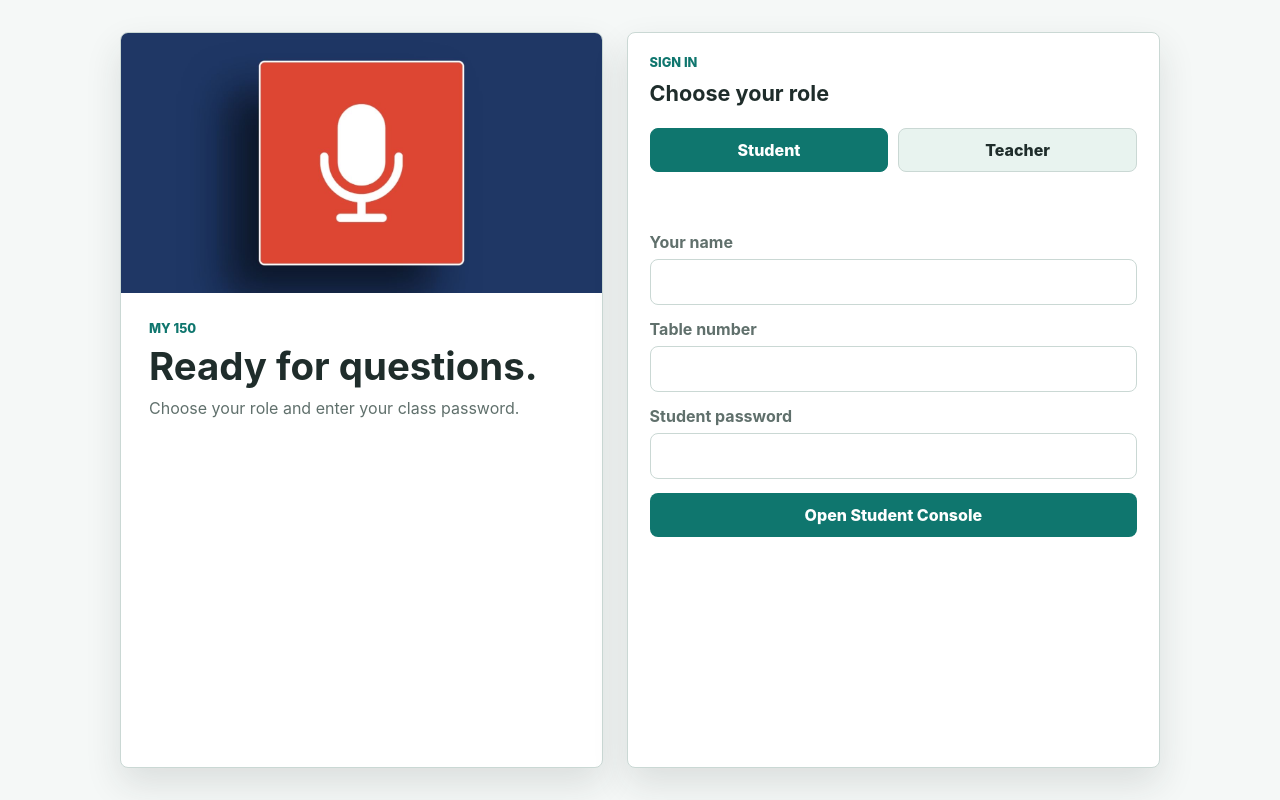
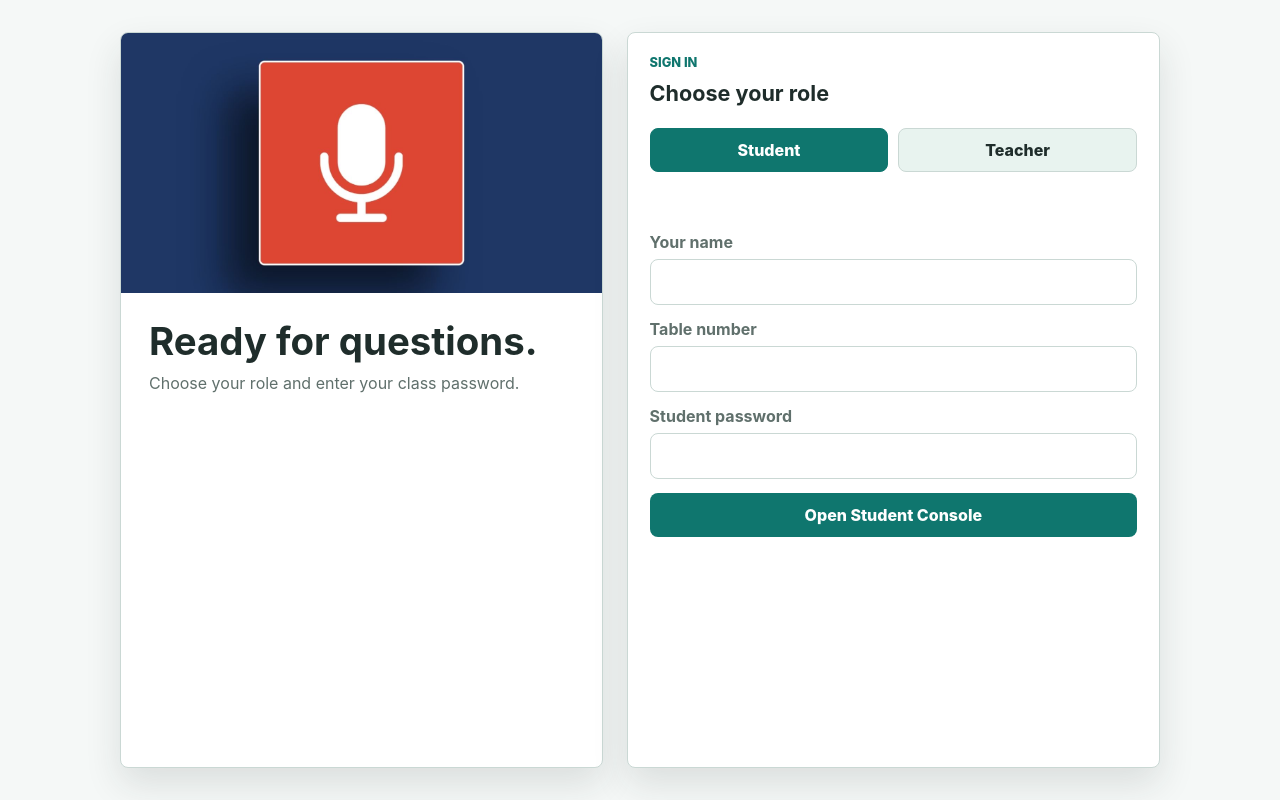
Before and after one commit to joshkyoung07-byte/MY150-Microphone, a Flask app: page / in a window 1280 px wide. Run offline with Flask 3, Linux system fonts and the light colour scheme.

Commit message:
Minor cosmetic changes - remove MY 150 reference.

```diff
--- a/templates/index.html
+++ b/templates/index.html
@@ -11,7 +11,6 @@
         <section class="brand-panel">
             <img src="static/images/Mic.jpg" alt="Classroom microphone">
             <div class="brand-copy">
-                <p class="eyebrow">MY 150</p>
                 <h1>Ready for questions.</h1>
                 <p class="muted">Choose your role and enter your class password.</p>
             </div>
```
